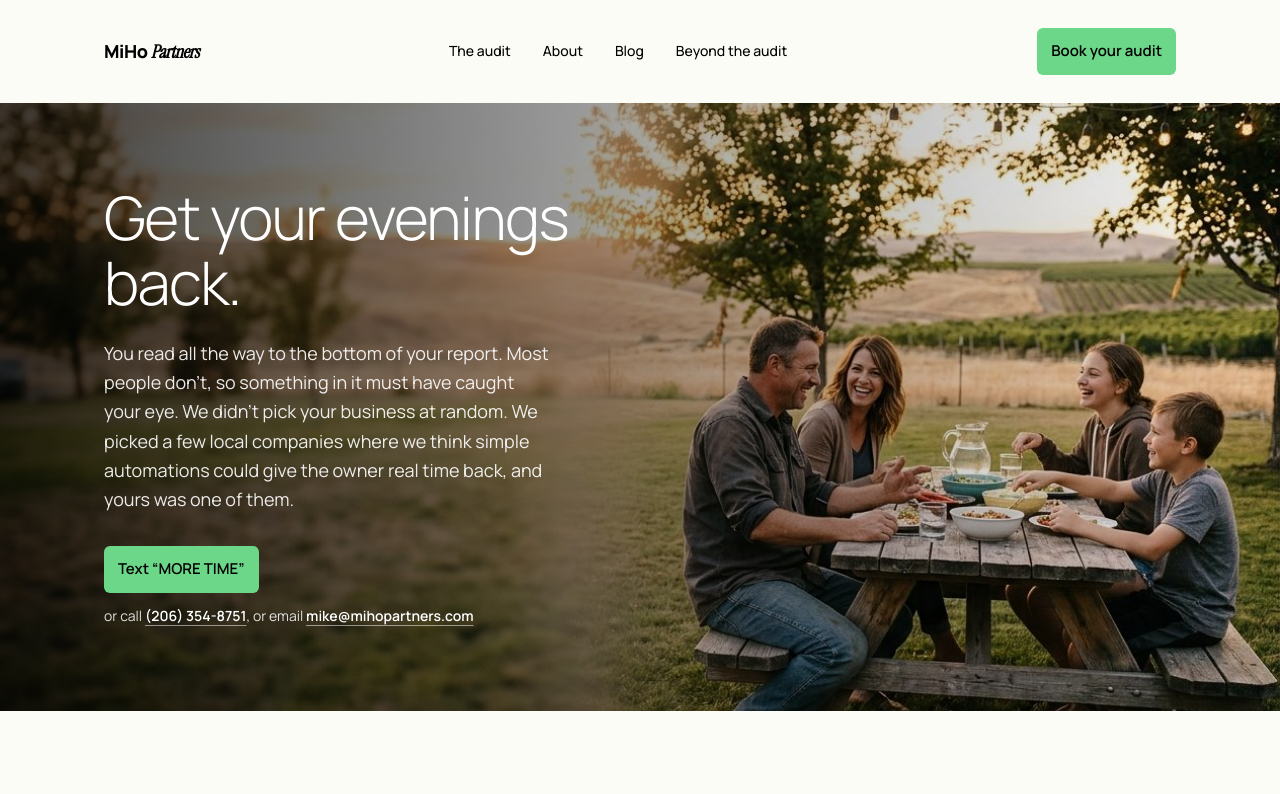
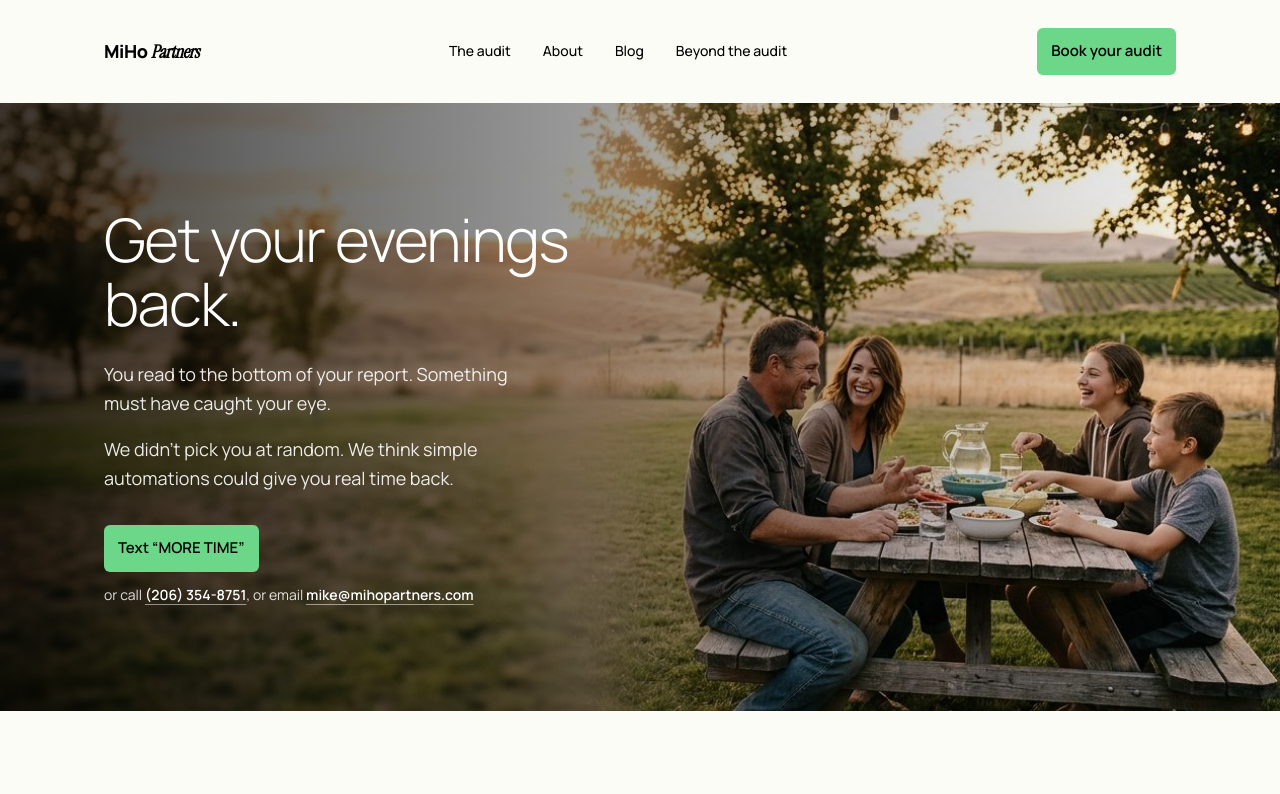
Before and after one commit to howardwkim/miho-partners-landing, a Next.js app: page /moretime in a window 1280 px wide. Shown: the top 794 px of the page. Built offline with nearby package versions, Linux system fonts and the light colour scheme; a web font is replaced by a local one.

Commit message:
moretime: shorter hero copy in two paragraphs
Co-Authored-By: Claude Opus 5.5 (1M context) <noreply@anthropic.com>

```diff
--- a/app/moretime/page.tsx
+++ b/app/moretime/page.tsx
@@ -153,10 +153,11 @@ export default function MoreTimePage() {
               Get your evenings back.
             </h1>
             <p className="mt-6 max-w-md text-lg leading-relaxed text-white/90">
-              You read all the way to the bottom of your report. Most people don&rsquo;t, so
-              something in it must have caught your eye. We didn&rsquo;t pick your business at
-              random. We picked a few local companies where we think simple automations could give
-              the owner real time back, and yours was one of them.
+              You read to the bottom of your report. Something must have caught your eye.
+            </p>
+            <p className="mt-4 max-w-md text-lg leading-relaxed text-white/90">
+              We didn&rsquo;t pick you at random. We think simple automations could give you real
+              time back.
             </p>
             <div className="mt-8 flex max-w-lg flex-col items-start gap-3">
               <a href={SMS_HREF} className={BOOK_BUTTON_CLASS}>
```
